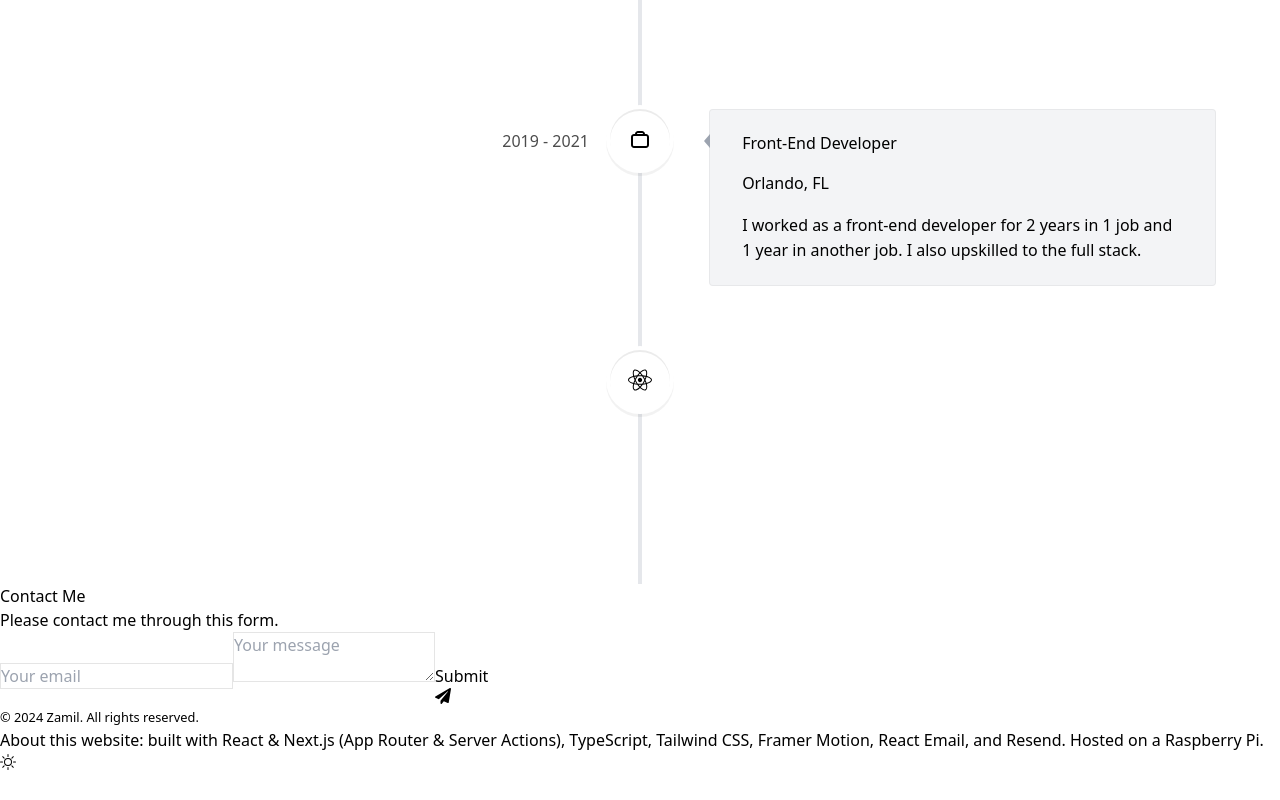
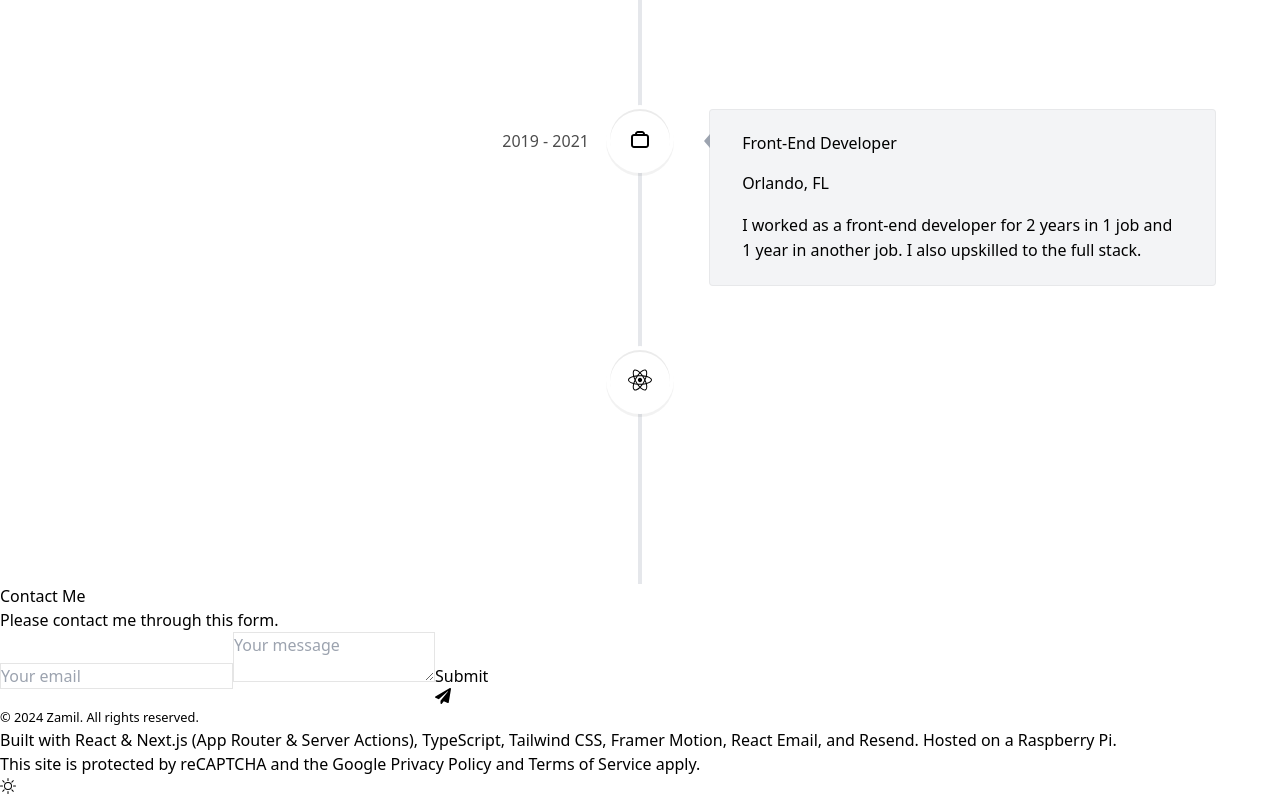
Before and after one commit to zamilbahri/portfolio-website, a Next.js app: page / in a window 1280 px wide. Shown: the part 4599-5399 px from the top of the page. Before the commit the page ends 5375 px from the top, so only its background shows below. Built offline with nearby package versions, Linux system fonts and the light colour scheme; no server answers.

Commit message:
code to hide captcha logo

```diff
--- a/app/globals.css
+++ b/app/globals.css
@@ -13,3 +13,7 @@ html.dark {
 .borderBlack {
   @apply border border-black/10;
 }
+
+.grecaptcha-badge {
+  visibility: hidden !important;
+}
--- a/components/footer.tsx
+++ b/components/footer.tsx
@@ -7,9 +7,20 @@ export default function Footer() {
         &copy; 2024 Zamil. All rights reserved.
       </small>
       <p className="text-xs">
-        <span className="font-semibold">About this website:</span> built with
-        React & Next.js (App Router & Server Actions), TypeScript, Tailwind CSS,
-        Framer Motion, React Email, and Resend. Hosted on a Raspberry Pi.
+        <span className="font-semibold"></span>Built with React & Next.js (App
+        Router & Server Actions), TypeScript, Tailwind CSS, Framer Motion, React
+        Email, and Resend. Hosted on a Raspberry Pi.
+      </p>
+      <p className="text-xs">
+        This site is protected by reCAPTCHA and the Google{" "}
+        <a className="underline" href="https://policies.google.com/privacy">
+          Privacy Policy
+        </a>{" "}
+        and{" "}
+        <a className="underline" href="https://policies.google.com/terms">
+          Terms of Service
+        </a>{" "}
+        apply.
       </p>
     </footer>
   );
```
